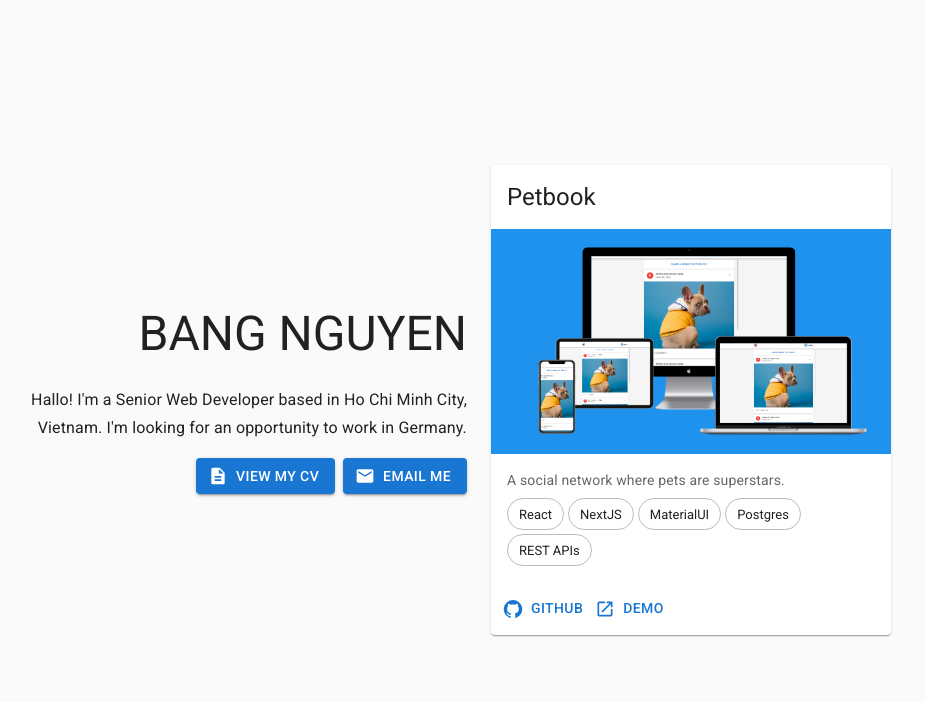
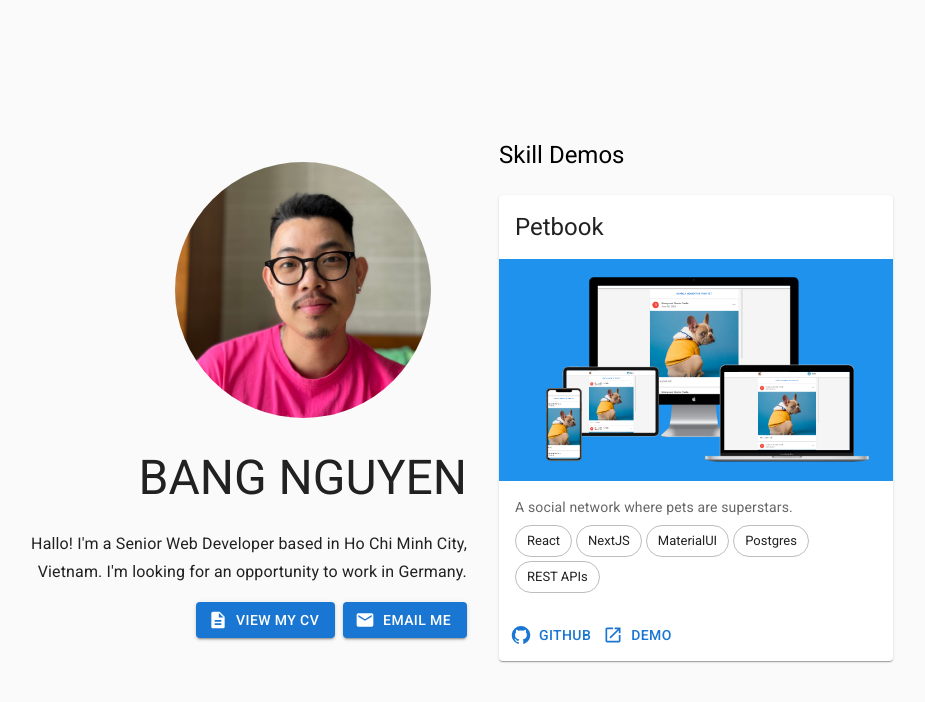
Before and after one commit to bangndnguyen/bangndnguyen.github.io, a Next.js app: page / in a window 1280 px wide. Shown: the top 702 px of the page, without its empty margins (173-1098 px from the left). Built offline with nearby package versions, Linux system fonts and the light colour scheme.

Commit message:
add avatar

```diff
--- a/src/app/page.tsx
+++ b/src/app/page.tsx
@@ -1,6 +1,6 @@
 'use client';
 
-import { Box, Button, Card, CardActions, CardContent, CardHeader, CardMedia, Chip, Container, Typography, useTheme } from "@mui/material";
+import { Avatar, Box, Button, Card, CardActions, CardContent, CardHeader, CardMedia, Chip, Container, Typography, useTheme } from "@mui/material";
 import DescriptionIcon from '@mui/icons-material/Description';
 import EmailIcon from '@mui/icons-material/Email';
 import GitHubIcon from '@mui/icons-material/GitHub';
@@ -12,11 +12,14 @@ export default function Home() {
   return (
     <Container maxWidth='md'>
       <Grid container minHeight={'100vh'} alignItems={'center'}
-        columnSpacing={{ sm: 6 }} rowSpacing={{ xs: 6, sm: 0 }} paddingY={6}>
-        <Grid sm={6} justifyContent={{ xs: 'start', sm: 'end' }} alignContent={'center'} container>
+        spacing={{ sm: 8 }} rowSpacing={{ xs: 6, sm: 0 }} paddingY={6}>
+        <Grid sm={6} flexDirection={'column'} alignItems={{ xs: 'start', sm: 'end' }} alignContent={'center'} container>
+          <Grid container flexDirection={'column'} alignItems={'center'} gap={4}>
+            <Avatar src='/avatar.jpg' sx={{ width: 256, height: 256 }} />
             <Typography variant="h3" color={theme.palette.getContrastText(theme.palette.background.paper)}>
               BANG NGUYEN
             </Typography>
+          </Grid>
           <Typography
             variant="subtitle1"
             color={theme.palette.getContrastText(theme.palette.background.paper)}
@@ -43,8 +46,14 @@ export default function Home() {
             </Button>
           </Box>
         </Grid>
-        <Grid sm={6} alignContent={'center'} paddingTop={{ xs: 6, sm: 0 }}>
-          <Card sx={{ maxWidth: 400 }}>
+        <Grid sm={6} alignContent={'center'} paddingTop={{ xs: 6, sm: 0 }} container>
+          <Grid>
+            <Typography variant="h5">
+              Skill Demos
+            </Typography>
+          </Grid>
+          <Grid paddingTop={3}>
+            <Card sx={{ maxWidth: 512 }}>
               <CardHeader
                 title="Petbook"
               />
@@ -77,6 +86,7 @@ export default function Home() {
             </Card>
           </Grid>
         </Grid>
+      </Grid>
     </Container>
   );
 }
```
Also changed, not shown: public/avatar.jpg (added). Lines whose indentation alone changed are shown as unchanged.
